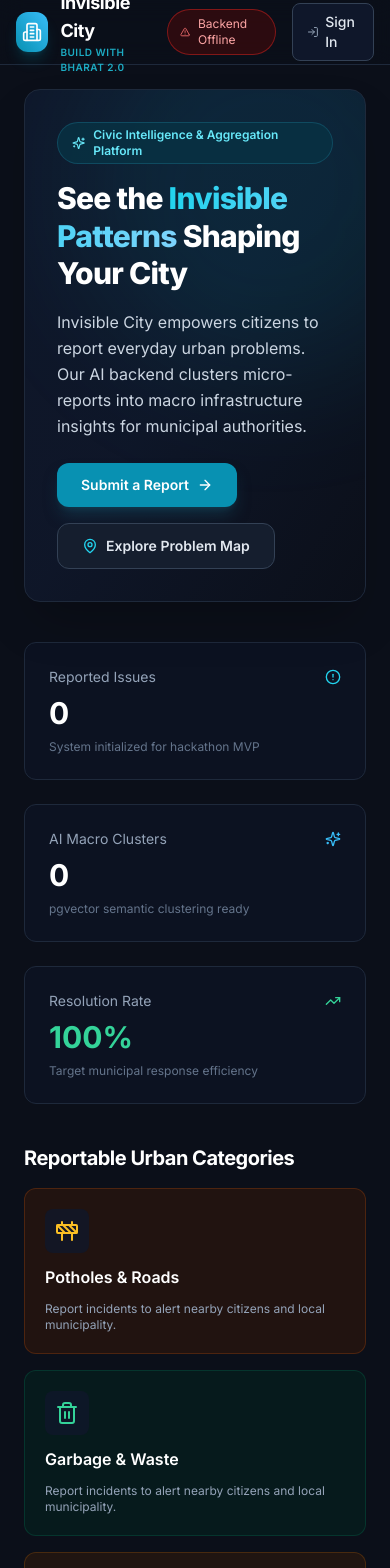
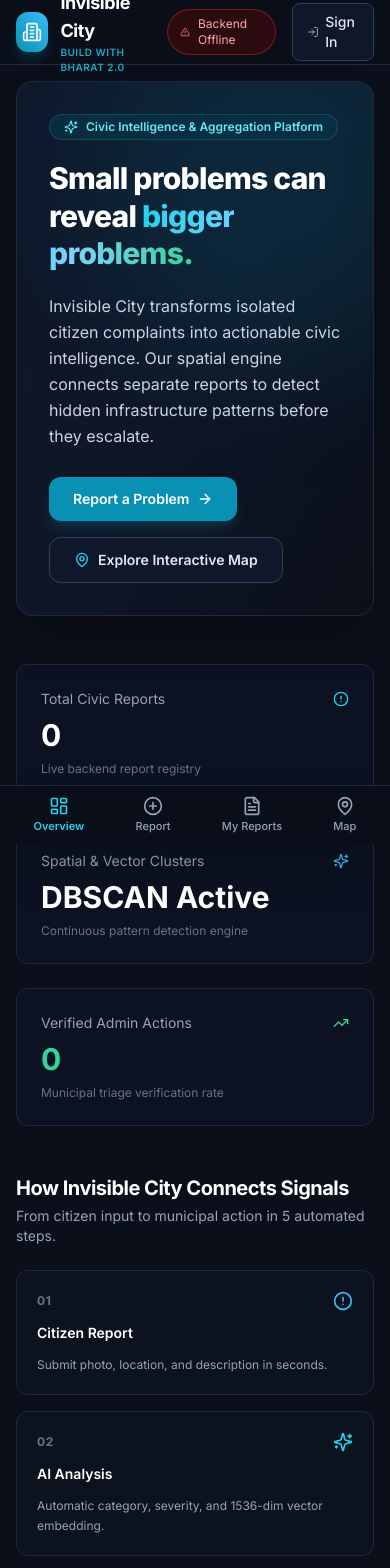
Before and after one commit to Avi0954/Invisible-City, a React (Vite) app in the folder frontend/: page / in a window 390 px wide. Shown: the top 1568 px of the page. Built offline with nearby package versions, Linux system fonts and the light colour scheme; no server answers.

Commit message:
Polish frontend design system, add mobile navigation bar, and enhance landing page metrics

```diff
--- /dev/null
+++ b/frontend/src/components/common/MobileNav.tsx
@@ -0,0 +1,47 @@
+import React from 'react';
+import { NavLink } from 'react-router-dom';
+import { useAuth } from '../../context/AuthContext';
+import {
+  LayoutDashboard,
+  PlusCircle,
+  FileText,
+  MapPin,
+  ShieldCheck
+} from 'lucide-react';
+
+export const MobileNav: React.FC = () => {
+  const { isAdmin } = useAuth();
+
+  const navItems = [
+    { to: '/', label: 'Overview', icon: LayoutDashboard },
+    { to: '/report', label: 'Report', icon: PlusCircle },
+    { to: '/my-reports', label: 'My Reports', icon: FileText },
+    { to: '/map', label: 'Map', icon: MapPin },
+    ...(isAdmin ? [{ to: '/admin', label: 'Admin', icon: ShieldCheck }] : []),
+  ];
+
+  return (
+    <nav className="fixed bottom-0 left-0 right-0 z-40 bg-slate-950/95 backdrop-blur-lg border-t border-slate-800 md:hidden px-2 py-1.5 shadow-2xl">
+      <div className="flex items-center justify-around">
+        {navItems.map((item) => {
+          const Icon = item.icon;
+          return (
+            <NavLink
+              key={item.to}
+              to={item.to}
+              end={item.to === '/'}
+              className={({ isActive }) =>
+                `flex flex-col items-center py-1 px-3 rounded-lg text-[11px] font-medium transition-all ${
+                  isActive ? 'text-cyan-400 font-semibold' : 'text-slate-400 hover:text-slate-200'
+                }`
+              }
+            >
+              <Icon className="h-5 w-5 mb-0.5" />
+              <span>{item.label}</span>
+            </NavLink>
+          );
+        })}
+      </div>
+    </nav>
+  );
+};
--- a/frontend/src/layouts/MainLayout.tsx
+++ b/frontend/src/layouts/MainLayout.tsx
@@ -2,6 +2,7 @@
 import { Outlet } from 'react-router-dom';
 import { Header } from '../components/common/Header';
 import { Sidebar } from '../components/common/Sidebar';
+import { MobileNav } from '../components/common/MobileNav';
 import { Footer } from '../components/common/Footer';
 
 export const MainLayout: React.FC = () => {
@@ -10,10 +11,11 @@
       <Header />
       <div className="flex flex-1">
         <Sidebar />
-        <main className="flex-1 p-6 md:p-8 max-w-7xl mx-auto w-full">
+        <main className="flex-1 p-4 sm:p-6 md:p-8 max-w-7xl mx-auto w-full pb-20 md:pb-8">
           <Outlet />
         </main>
       </div>
+      <MobileNav />
       <Footer />
     </div>
   );
--- a/frontend/src/pages/HomePage.tsx
+++ b/frontend/src/pages/HomePage.tsx
@@ -1,5 +1,7 @@
 import React from 'react';
 import { Link } from 'react-router-dom';
+import { useReports } from '../hooks/useReports';
+import { Report } from '../types/report';
 import {
   AlertCircle,
   MapPin,
@@ -9,79 +11,121 @@
   Zap,
   Trash2,
   Construction,
-  ArrowRight
+  ArrowRight,
+  GitMerge,
+  Flame,
+  ShieldCheck
 } from 'lucide-react';
 
 const categories = [
-  { title: 'Potholes & Roads', icon: Construction, color: 'text-amber-400', bg: 'bg-amber-950/40 border-amber-800/40' },
-  { title: 'Garbage & Waste', icon: Trash2, color: 'text-emerald-400', bg: 'bg-emerald-950/40 border-emerald-800/40' },
-  { title: 'Broken Streetlights', icon: Zap, color: 'text-yellow-400', bg: 'bg-yellow-950/40 border-yellow-800/40' },
-  { title: 'Water Leaks', icon: Droplets, color: 'text-cyan-400', bg: 'bg-cyan-950/40 border-cyan-800/40' },
+  { title: 'Potholes & Roads', icon: Construction, color: 'text-amber-400', bg: 'bg-amber-950/30 border-amber-800/40', desc: 'Damaged asphalt, road collapses, or hazards.' },
+  { title: 'Garbage & Waste', icon: Trash2, color: 'text-emerald-400', bg: 'bg-emerald-950/30 border-emerald-800/40', desc: 'Illegal dumping, uncollected trash, overflow.' },
+  { title: 'Streetlights & Power', icon: Zap, color: 'text-yellow-400', bg: 'bg-yellow-950/30 border-yellow-800/40', desc: 'Blacked-out lamps, exposed wiring, outages.' },
+  { title: 'Water & Sewage', icon: Droplets, color: 'text-cyan-400', bg: 'bg-cyan-950/30 border-cyan-800/40', desc: 'Pipe bursts, flooding, open manholes.' },
+];
+
+const pipelineSteps = [
+  { step: '01', title: 'Citizen Report', desc: 'Submit photo, location, and description in seconds.', icon: AlertCircle, color: 'text-sky-400' },
+  { step: '02', title: 'AI Analysis', desc: 'Automatic category, severity, and 1536-dim vector embedding.', icon: Sparkles, color: 'text-cyan-400' },
+  { step: '03', title: 'Signal Matching', desc: 'PostGIS spatial bounding box & multi-signal similarity scoring.', icon: GitMerge, color: 'text-indigo-400' },
+  { step: '04', title: 'Hotspot Clustering', desc: 'DBSCAN spatial-density clustering pinpoints systemic patterns.', icon: Flame, color: 'text-amber-400' },
+  { step: '05', title: 'Municipal Triage', desc: 'Priority scoring (0-100) guides verification and resolution.', icon: ShieldCheck, color: 'text-emerald-400' },
 ];
 
 export const HomePage: React.FC = () => {
+  const { data: reportsData } = useReports({ limit: 100 });
+  const totalReports = reportsData?.items.length || 0;
+  const verifiedCount = reportsData?.items.filter((r: Report) => r.verification_status === 'ADMIN_VERIFIED').length || 0;
+
   return (
-    <div className="space-y-10">
+    <div className="space-y-12">
       {/* Hero Section */}
-      <div className="relative overflow-hidden rounded-2xl border border-slate-800 bg-gradient-to-br from-slate-900 via-slate-900/90 to-slate-950 p-8 md:p-10 shadow-2xl">
+      <div className="relative overflow-hidden rounded-2xl border border-slate-800 bg-gradient-to-br from-slate-900 via-slate-900/90 to-slate-950 p-8 md:p-12 shadow-2xl">
         <div className="absolute -top-24 -right-24 h-96 w-96 rounded-full bg-cyan-500/10 blur-3xl" />
-        <div className="relative z-10 max-w-3xl space-y-4">
+        <div className="relative z-10 max-w-3xl space-y-5">
           <div className="inline-flex items-center space-x-2 rounded-full bg-cyan-950/80 border border-cyan-800/60 px-3.5 py-1 text-xs font-semibold text-cyan-300">
             <Sparkles className="h-3.5 w-3.5" />
             <span>Civic Intelligence & Aggregation Platform</span>
           </div>
-          <h1 className="text-3xl md:text-5xl font-extrabold tracking-tight text-white leading-tight">
-            See the <span className="bg-gradient-to-r from-cyan-400 to-sky-300 bg-clip-text text-transparent">Invisible Patterns</span> Shaping Your City
+
+          <h1 className="text-3xl sm:text-4xl md:text-5xl font-extrabold tracking-tight text-white leading-tight">
+            Small problems can reveal <span className="bg-gradient-to-r from-cyan-400 via-sky-300 to-emerald-400 bg-clip-text text-transparent">bigger problems.</span>
           </h1>
+
           <p className="text-slate-300 text-base md:text-lg leading-relaxed">
-            Invisible City empowers citizens to report everyday urban problems. Our AI backend clusters micro-reports into macro infrastructure insights for municipal authorities.
+            Invisible City transforms isolated citizen complaints into actionable civic intelligence. Our spatial engine connects separate reports to detect hidden infrastructure patterns before they escalate.
           </p>
+
           <div className="pt-2 flex flex-wrap gap-4">
             <Link
               to="/report"
               className="inline-flex items-center space-x-2 rounded-xl bg-cyan-600 hover:bg-cyan-500 px-6 py-3 text-sm font-semibold text-white shadow-lg shadow-cyan-900/50 transition-all hover:scale-[1.02]"
             >
-              <span>Submit a Report</span>
+              <span>Report a Problem</span>
               <ArrowRight className="h-4 w-4" />
             </Link>
             <Link
               to="/map"
-              className="inline-flex items-center space-x-2 rounded-xl border border-slate-700 bg-slate-850 hover:bg-slate-800 px-6 py-3 text-sm font-semibold text-slate-200 transition-all"
+              className="inline-flex items-center space-x-2 rounded-xl border border-slate-700 bg-slate-900 hover:bg-slate-800 px-6 py-3 text-sm font-semibold text-slate-200 transition-all"
             >
               <MapPin className="h-4 w-4 text-cyan-400" />
-              <span>Explore Problem Map</span>
+              <span>Explore Interactive Map</span>
             </Link>
           </div>
         </div>
       </div>
 
-      {/* Metrics Row */}
+      {/* Real Metrics Row */}
       <div className="grid grid-cols-1 sm:grid-cols-3 gap-6">
         <div className="rounded-xl border border-slate-800 bg-slate-900/50 p-6 space-y-2">
           <div className="flex items-center justify-between text-slate-400 text-sm">
-            <span>Reported Issues</span>
+            <span>Total Civic Reports</span>
             <AlertCircle className="h-4 w-4 text-cyan-400" />
           </div>
-          <div className="text-3xl font-bold text-white">0</div>
-          <p className="text-xs text-slate-500">System initialized for hackathon MVP</p>
+          <div className="text-3xl font-bold text-white">{totalReports}</div>
+          <p className="text-xs text-slate-500">Live backend report registry</p>
         </div>
 
         <div className="rounded-xl border border-slate-800 bg-slate-900/50 p-6 space-y-2">
           <div className="flex items-center justify-between text-slate-400 text-sm">
-            <span>AI Macro Clusters</span>
+            <span>Spatial & Vector Clusters</span>
             <Sparkles className="h-4 w-4 text-sky-400" />
           </div>
-          <div className="text-3xl font-bold text-white">0</div>
-          <p className="text-xs text-slate-500">pgvector semantic clustering ready</p>
+          <div className="text-3xl font-bold text-white">DBSCAN Active</div>
+          <p className="text-xs text-slate-500">Continuous pattern detection engine</p>
         </div>
 
         <div className="rounded-xl border border-slate-800 bg-slate-900/50 p-6 space-y-2">
           <div className="flex items-center justify-between text-slate-400 text-sm">
-            <span>Resolution Rate</span>
+            <span>Verified Admin Actions</span>
             <TrendingUp className="h-4 w-4 text-emerald-400" />
           </div>
-          <div className="text-3xl font-bold text-emerald-400">100%</div>
-          <p className="text-xs text-slate-500">Target municipal response efficiency</p>
+          <div className="text-3xl font-bold text-emerald-400">{verifiedCount}</div>
+          <p className="text-xs text-slate-500">Municipal triage verification rate</p>
+        </div>
+      </div>
+
+      {/* Intelligence Pipeline Breakdown */}
+      <div className="space-y-6">
+        <div className="flex flex-col space-y-1">
+          <h2 className="text-xl font-bold text-white tracking-tight">How Invisible City Connects Signals</h2>
+          <p className="text-sm text-slate-400">From citizen input to municipal action in 5 automated steps.</p>
+        </div>
+
+        <div className="grid grid-cols-1 sm:grid-cols-2 lg:grid-cols-5 gap-4">
+          {pipelineSteps.map((step) => {
+            const Icon = step.icon;
+            return (
+              <div key={step.step} className="rounded-xl border border-slate-800 bg-slate-900/40 p-5 space-y-3 relative overflow-hidden">
+                <div className="flex items-center justify-between">
+                  <span className="text-xs font-bold text-slate-500 tracking-wider uppercase">{step.step}</span>
+                  <Icon className={`h-5 w-5 ${step.color}`} />
+                </div>
+                <h3 className="font-semibold text-white text-sm">{step.title}</h3>
+                <p className="text-xs text-slate-400 leading-relaxed">{step.desc}</p>
+              </div>
+            );
+          })}
         </div>
       </div>
 
@@ -92,12 +136,12 @@
           {categories.map((cat, idx) => {
             const Icon = cat.icon;
             return (
-              <div key={idx} className={`rounded-xl border ${cat.bg} p-5 space-y-3 transition-transform hover:-translate-y-1`}>
+              <div key={idx} className={`rounded-xl border ${cat.bg} p-5 space-y-3 transition-all hover:border-slate-700`}>
                 <div className={`p-2.5 rounded-lg w-fit bg-slate-900/80 ${cat.color}`}>
                   <Icon className="h-6 w-6" />
                 </div>
                 <h3 className="font-semibold text-white text-base">{cat.title}</h3>
-                <p className="text-xs text-slate-400">Report incidents to alert nearby citizens and local municipality.</p>
+                <p className="text-xs text-slate-400">{cat.desc}</p>
               </div>
             );
           })}
--- a/frontend/src/pages/MyReportsPage.tsx
+++ b/frontend/src/pages/MyReportsPage.tsx
@@ -75,6 +75,34 @@
           <span>New Report</span>
         </Link>
       </div>
+
+      {/* KPI Status Summary Cards */}
+      {data && (
+        <div className="grid grid-cols-2 sm:grid-cols-4 gap-4">
+          <div className="rounded-xl border border-slate-800 bg-slate-900/50 p-4 space-y-1">
+            <div className="text-xs text-slate-400 font-medium">Total Registered</div>
+            <div className="text-2xl font-bold text-white">{data.total}</div>
+          </div>
+          <div className="rounded-xl border border-slate-800 bg-slate-900/50 p-4 space-y-1">
+            <div className="text-xs text-slate-400 font-medium">Open Queue</div>
+            <div className="text-2xl font-bold text-sky-400">
+              {data.items.filter(r => r.status === 'OPEN').length}
+            </div>
+          </div>
+          <div className="rounded-xl border border-slate-800 bg-slate-900/50 p-4 space-y-1">
+            <div className="text-xs text-slate-400 font-medium">In Progress</div>
+            <div className="text-2xl font-bold text-amber-400">
+              {data.items.filter(r => r.status === 'IN_PROGRESS').length}
+            </div>
+          </div>
+          <div className="rounded-xl border border-slate-800 bg-slate-900/50 p-4 space-y-1">
+            <div className="text-xs text-slate-400 font-medium">Resolved</div>
+            <div className="text-2xl font-bold text-emerald-400">
+              {data.items.filter(r => r.status === 'RESOLVED').length}
+            </div>
+          </div>
+        </div>
+      )}
 
       {/* Filter Row */}
       <div className="flex flex-wrap items-center gap-3 p-4 rounded-xl border border-slate-800 bg-slate-900/60 text-xs">
```
